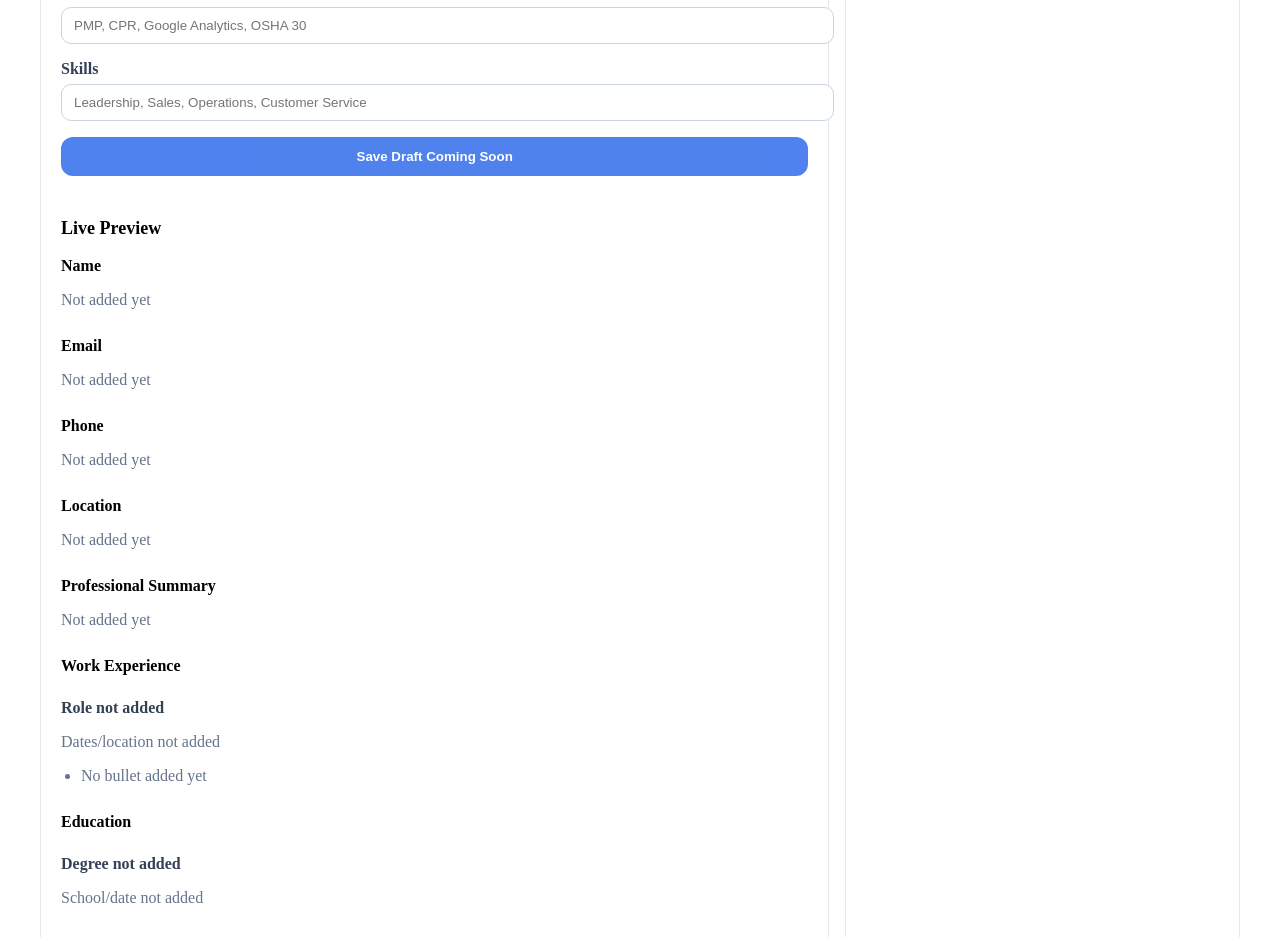
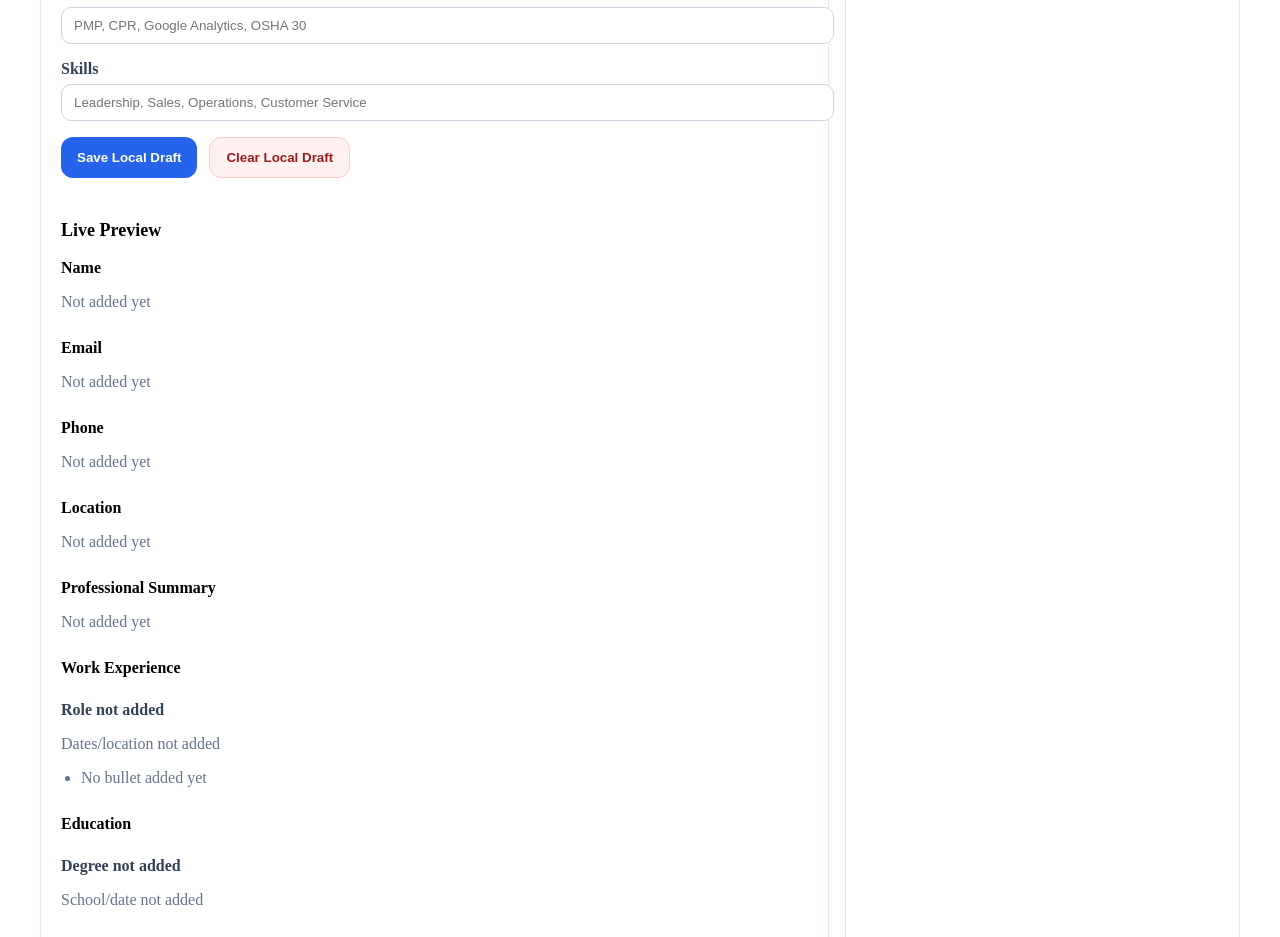
Before and after one commit to mike41192/Crestpoint-solutions-modular-v2, a Next.js app: page /dashboard/resume in a window 1280 px wide. Shown: the part 2700-3637 px from the top of the page. Built offline with nearby package versions, Linux system fonts and the light colour scheme.

Commit message:
Phase 116: add resume builder local draft saving

```diff
--- a/src/components/resume/ResumeStarterForm.tsx
+++ b/src/components/resume/ResumeStarterForm.tsx
@@ -1,6 +1,6 @@
 "use client"
 
-import { useState } from "react"
+import { useEffect, useState } from "react"
 import { ResumeEditorPreview } from "@/components/resume/ResumeEditorPreview"
 import { ContactSection } from "@/components/resume/form-sections/ContactSection"
 import { EducationSection } from "@/components/resume/form-sections/EducationSection"
@@ -17,8 +17,37 @@ type ResumeStarterFormProps = {
   data: ResumeBuilderFormData
 }
 
+const LOCAL_STORAGE_KEY = "crestpoint_resume_builder_draft"
+
 export function ResumeStarterForm({ data }: ResumeStarterFormProps) {
   const [formData, setFormData] = useState<ResumeBuilderFormData>(data)
+  const [saveMessage, setSaveMessage] = useState("")
+
+  useEffect(() => {
+    const savedDraft = window.localStorage.getItem(LOCAL_STORAGE_KEY)
+
+    if (!savedDraft) {
+      return
+    }
+
+    try {
+      setFormData(JSON.parse(savedDraft) as ResumeBuilderFormData)
+      setSaveMessage("Loaded saved local draft.")
+    } catch {
+      setSaveMessage("Saved local draft could not be loaded.")
+    }
+  }, [])
+
+  function saveDraft() {
+    window.localStorage.setItem(LOCAL_STORAGE_KEY, JSON.stringify(formData))
+    setSaveMessage("Draft saved locally in this browser.")
+  }
+
+  function clearDraft() {
+    window.localStorage.removeItem(LOCAL_STORAGE_KEY)
+    setFormData(data)
+    setSaveMessage("Local draft cleared.")
+  }
 
   function updateContactField(
     field: keyof ResumeBuilderFormData["contact"],
@@ -34,10 +63,7 @@ export function ResumeStarterForm({ data }: ResumeStarterFormProps) {
     setFormData((current) => ({ ...current, summary: value }))
   }
 
-  function updateListField(
-    field: "skills" | "certifications",
-    value: string
-  ) {
+  function updateListField(field: "skills" | "certifications", value: string) {
     setFormData((current) => ({
       ...current,
       [field]: value
@@ -94,7 +120,9 @@ export function ResumeStarterForm({ data }: ResumeStarterFormProps) {
               ...item,
               bullets:
                 item.bullets.length > 1
-                  ? item.bullets.filter((_, bulletIndex) => bulletIndex !== index)
+                  ? item.bullets.filter(
+                      (_, bulletIndex) => bulletIndex !== index
+                    )
                   : [""],
             }
           : item
@@ -199,8 +227,10 @@ export function ResumeStarterForm({ data }: ResumeStarterFormProps) {
           }
         />
 
+        <div style={{ display: "flex", gap: "12px", flexWrap: "wrap" }}>
           <button
             type="button"
+            onClick={saveDraft}
             style={{
               border: "0",
               borderRadius: "12px",
@@ -208,12 +238,32 @@ export function ResumeStarterForm({ data }: ResumeStarterFormProps) {
               background: "#2563eb",
               color: "#ffffff",
               fontWeight: 700,
-            cursor: "not-allowed",
-            opacity: 0.8,
+              cursor: "pointer",
             }}
           >
-          Save Draft Coming Soon
+            Save Local Draft
           </button>
+
+          <button
+            type="button"
+            onClick={clearDraft}
+            style={{
+              border: "1px solid #fecaca",
+              borderRadius: "12px",
+              padding: "12px 16px",
+              background: "#fff1f2",
+              color: "#991b1b",
+              fontWeight: 700,
+              cursor: "pointer",
+            }}
+          >
+            Clear Local Draft
+          </button>
+        </div>
+
+        {saveMessage && (
+          <p style={{ color: "#64748b", marginTop: "-4px" }}>{saveMessage}</p>
+        )}
       </form>
 
       <div>
```
Lines whose indentation alone changed are shown as unchanged.
